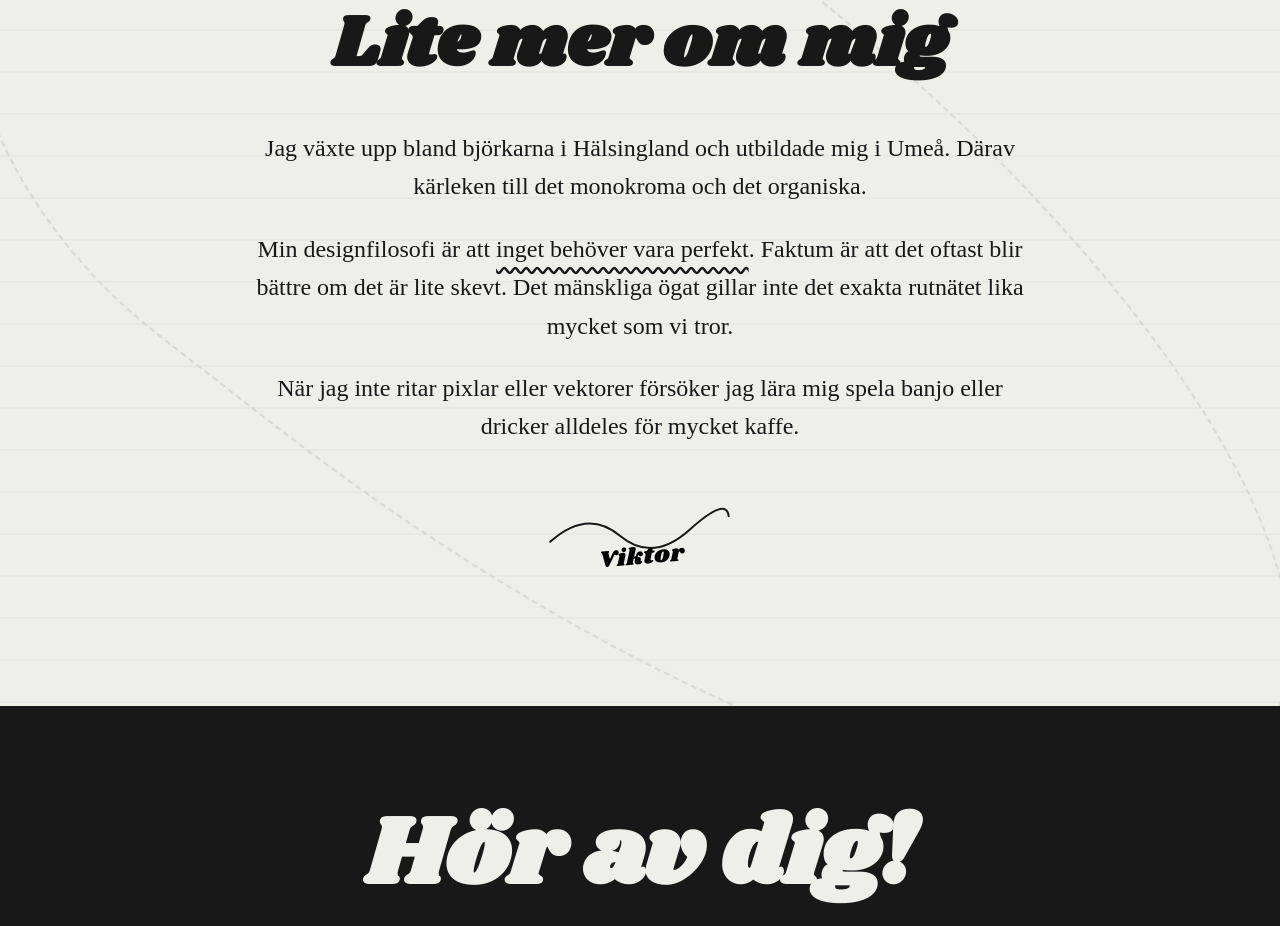
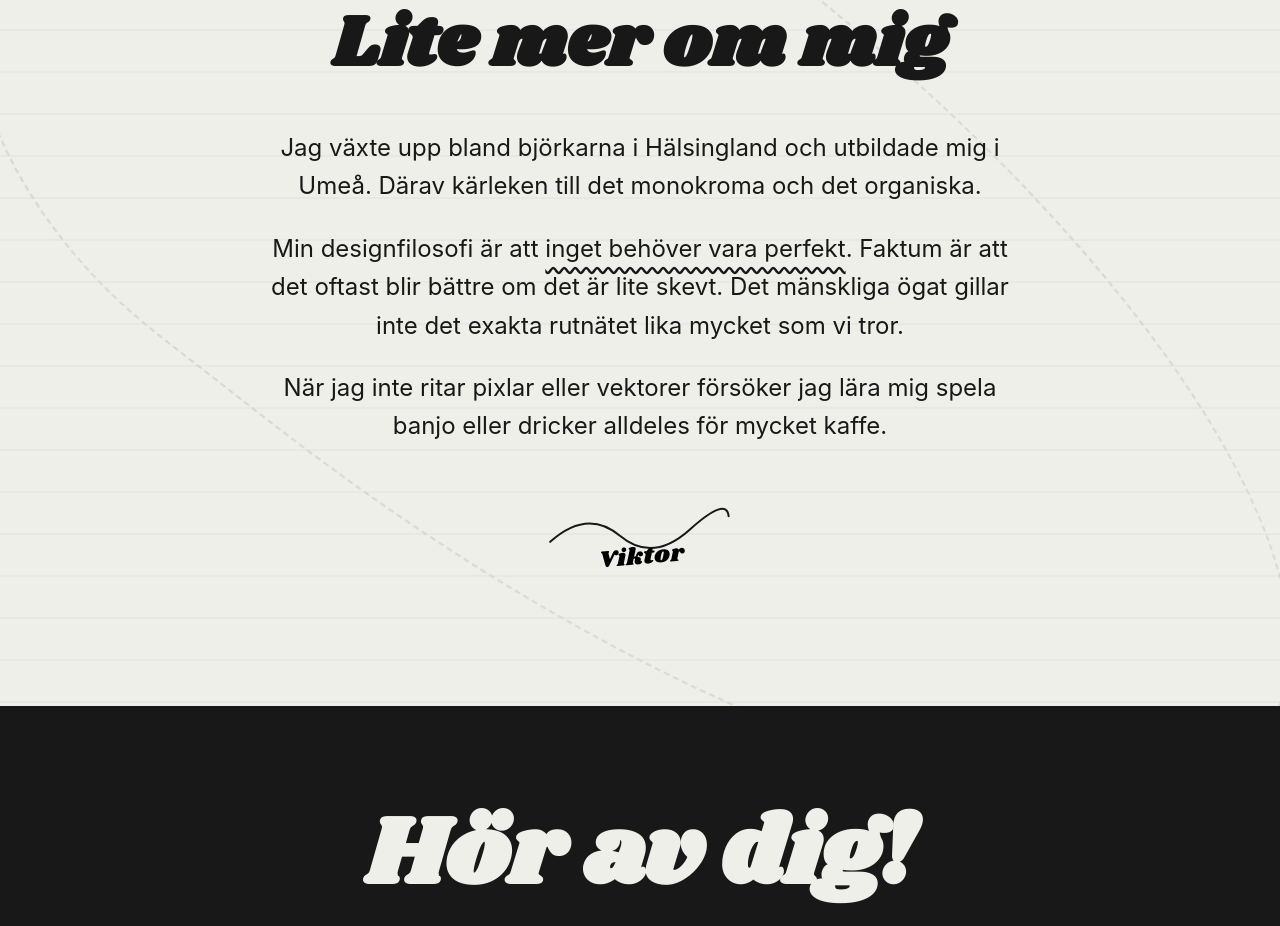
Before and after one commit to discovicke/portfolio-mono, a React (Vite) app: page / in a window 1280 px wide. Shown: the part 2825-3751 px from the top of the page. Built offline with nearby package versions, Linux system fonts and the light colour scheme.

Commit message:
Fix font-family variable name in About component for consistency

```diff
--- a/src/components/About.tsx
+++ b/src/components/About.tsx
@@ -22,7 +22,7 @@ const About: React.FC = () => (
             {/* Bio-text uppdelad i paragrafer */}
             <div
                 style={{
-                    fontFamily: 'var(--font-doodle)',
+                    fontFamily: 'var(--fonts-doodle)',
                     fontSize: '1.5rem',
                     lineHeight: '1.6',
                     display: 'flex',
```
